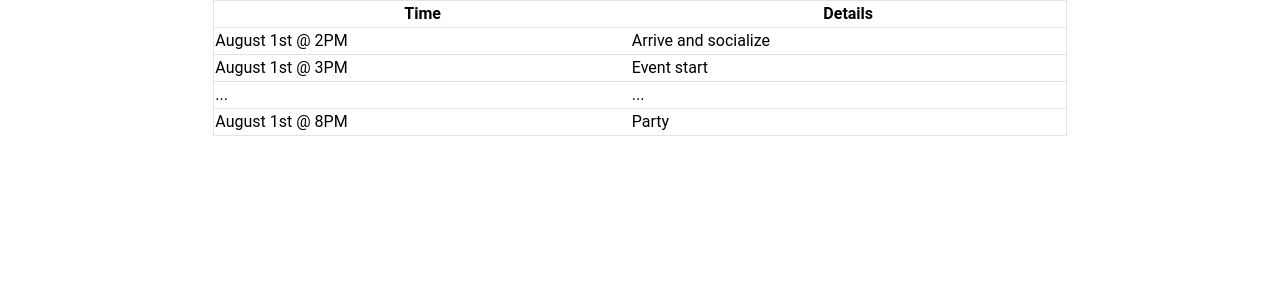
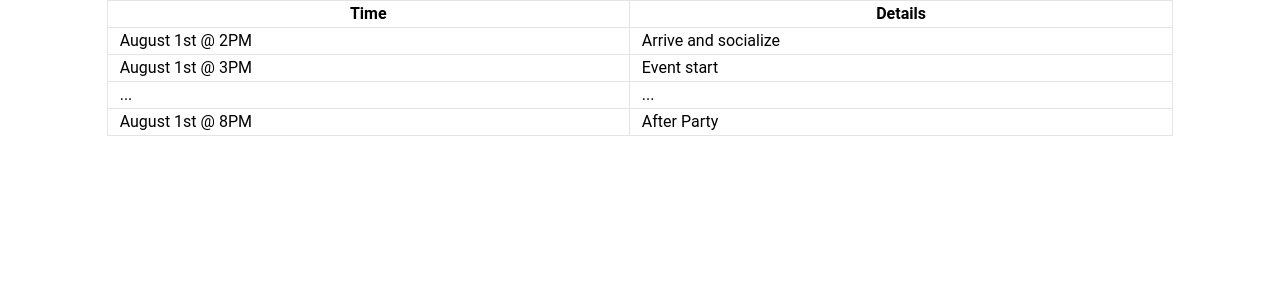
Before and after one commit to CS-5/eventflare, a Next.js app in the folder packages/web/: page /components/sections/Schedule in a window 1280 px wide. Shown: the top 300 px of the page. Built offline with nearby package versions, Linux system fonts and the light colour scheme; no server answers.

Commit message:
Finalize changes to schedule section

```diff
--- a/packages/web/constants.ts
+++ b/packages/web/constants.ts
@@ -39,7 +39,7 @@ export const SCHEDULE = [
   },
   {
     time: "August 1st @ 8PM",
-    description: "Party",
+    description: "After Party",
   },
 ];
 
--- a/packages/web/pages/components/sections/Schedule.tsx
+++ b/packages/web/pages/components/sections/Schedule.tsx
@@ -9,18 +9,18 @@ This section is a table of times/dates and details, set in constants.ts
 
 const ScheduleSection: FunctionComponent = () => {
   return (
-    <table className="w-2/3 mx-auto border border-collapse">
+    <table className="w-auto md:w-5/6 mx-auto border border-collapse border-black dark:border-white">
       <thead>
         <tr className="border">
-          <th>Time</th>
-          <th>Details</th>
+          <th className="border">Time</th>
+          <th className="border">Details</th>
         </tr>
       </thead>
       <tbody>
-        {SCHEDULE.map((row) => (
-          <tr className="border">
-            <td>{row.time}</td>
-            <td>{row.description}</td>
+        {SCHEDULE.map((row, index) => (
+          <tr className="border" key={index}>
+            <td className="border pl-3">{row.time}</td>
+            <td className="border pl-3">{row.description}</td>
           </tr>
         ))}
       </tbody>
```
